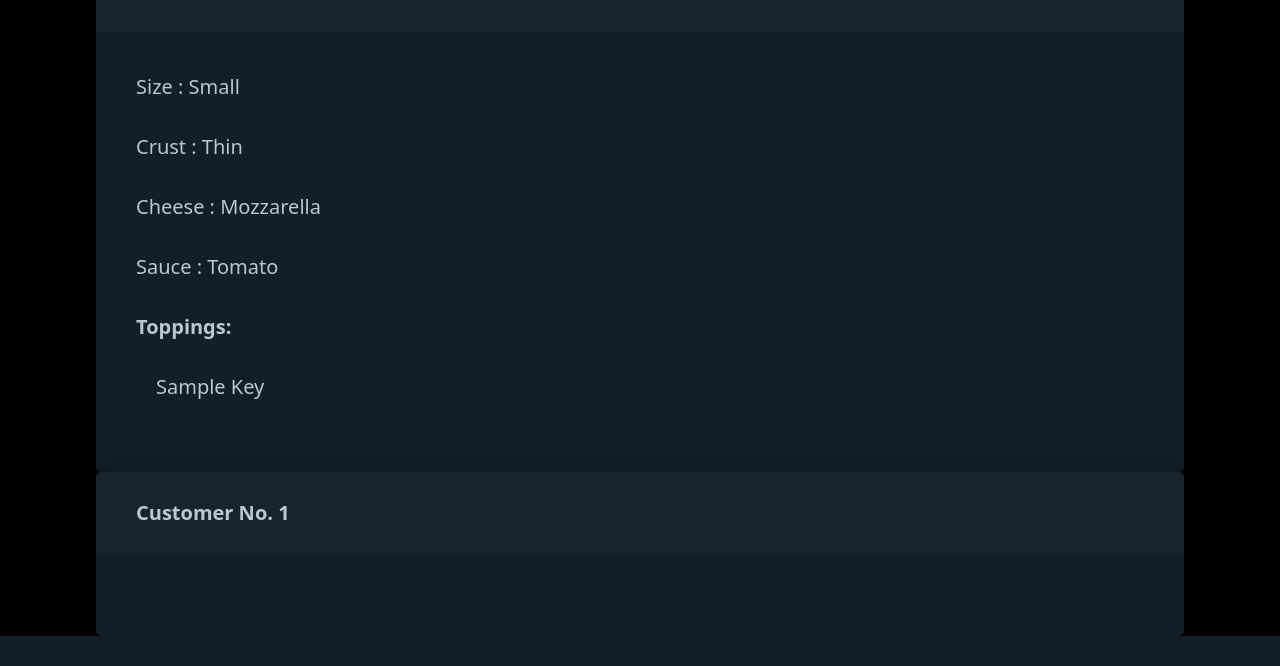
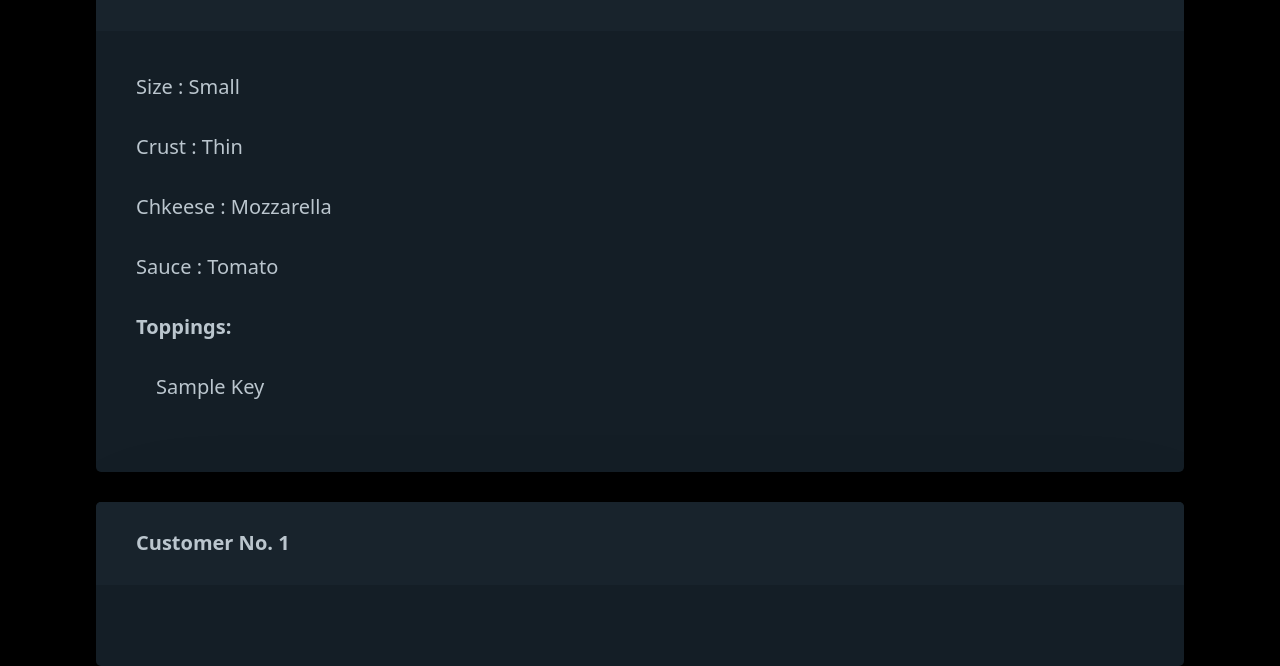
Before and after one commit to shanopow/pizza_web_app, a Django app: template pizza_app/app/templates/final.html in a window 1280 px wide. Shown: the part 172-838 px from the top of the page. Before the commit the page ends 808 px from the top, so only its background shows below. Run offline with Django 4.2, Linux system fonts and the light colour scheme; data comes from the database, SQL or seed files in the repository; both versions use the stored data as it was after the commit; the template is opened without the code that fills it: values that come from a table or form of the project are taken from there, most other values are stand-ins (such as "Sample title", 1, 10 or a date in 2020).

Commit message:
Final commit this time

```diff
--- a/pizza_app/app/templates/final.html
+++ b/pizza_app/app/templates/final.html
@@ -4,11 +4,10 @@
 
     <article>
         <header> <b>Pizza No. {{ pizza.id }}</b> </header>
-            <p> Size : {{ pizza.size.holder }} <p>
-            <p> Crust : {{ pizza.crust.holder }} <p>
-            <p> Cheese : {{ pizza.cheese.holder }} <p>
-            <p> Sauce : {{ pizza.sauce.holder }} <p>
-
+            <p> Size : {{ pizza.size.holder }} </p>
+            <p> Crust : {{ pizza.crust.holder }} </p>
+            <p> Chkeese : {{ pizza.cheese.holder }} </p>
+            <p> Sauce : {{ pizza.sauce.holder }} </p>
 
               <p> <b>Toppings: </b></p>
           <ul>
@@ -19,13 +18,14 @@
             {% endfor %}
           </ul>
     </article>
+    <br>
     <article>
-        <header> <b>Customer No. {{ customer.id }} </b> </header>
-        {% for key, value in customer.items %}
+      <header> <b>Customer No. {{ customer.id }} </b> </header>
+      {% for key, value in customer.items %}
         {% if key != '_state' and key != 'id' %}
-        <p> {{ key | title }} : {{ value }} <p>
+          <p> {{ key | title }} : {{ value }} <p>
         {% endif %}
-          {% endfor %}
-        </article>
+      {% endfor %}
+    </article>
 
 {% endblock %}
--- a/pizza_app/app/views.py
+++ b/pizza_app/app/views.py
@@ -28,7 +28,7 @@
     # can progress if filled out customerforms
     if request.session.get('authed'):
         request.session['authed'] = False
-	if request.method == "POST":
+        if request.method == "POST":
             form = CustomerForm(request.POST)
             if form.is_valid():
                 cust = form.save()
```
Also changed, not shown: pizza_app/db.sqlite3.
